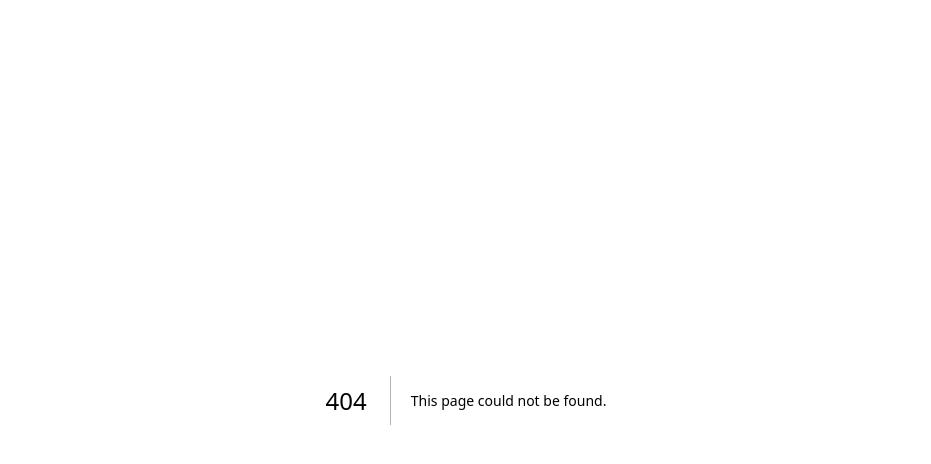
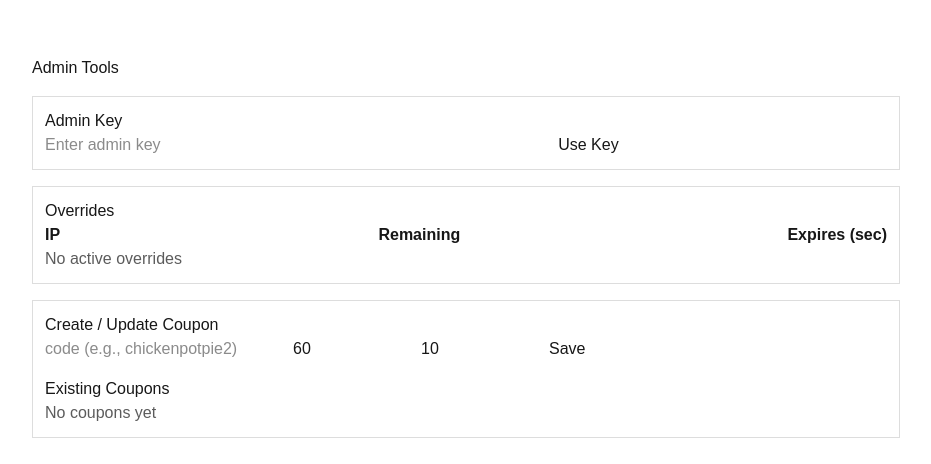
Before and after one commit to Xer0las/bh-monologue, a Next.js app: page /admin/manage in a window 1280 px wide. Before the commit this address had no page. Shown: the top 464 px of the page, without its empty margins (174-1105 px from the left). Built offline with nearby package versions, Linux system fonts and the light colour scheme.

Commit message:
Create page.tsx

```diff
--- /dev/null
+++ b/src/app/admin/manage/page.tsx
@@ -0,0 +1,161 @@
+'use client';
+
+import { useEffect, useState } from 'react';
+
+type OverrideRow = { ip: string; remaining: number; expiresInSeconds: number };
+type CouponRow = { code: string; minutes: number; uses: number };
+
+export default function AdminManagePage() {
+  const [key, setKey] = useState<string>('');
+  const [stored, setStored] = useState<string>('');
+  const [overrides, setOverrides] = useState<OverrideRow[]>([]);
+  const [coupons, setCoupons] = useState<CouponRow[]>([]);
+  const [form, setForm] = useState<CouponRow>({ code: '', minutes: 60, uses: 10 });
+  const [err, setErr] = useState<string>('');
+
+  useEffect(() => {
+    const k = localStorage.getItem('adminKey') || '';
+    setKey(k);
+    setStored(k);
+    if (k) refreshAll(k);
+  }, []);
+
+  function saveKey() {
+    localStorage.setItem('adminKey', key);
+    setStored(key);
+    refreshAll(key);
+  }
+
+  async function refreshAll(k: string) {
+    setErr('');
+    try {
+      const [ov, cp] = await Promise.all([
+        fetch('/api/admin/overrides', { headers: { 'x-admin-key': k } }),
+        fetch('/api/admin/coupons', { headers: { 'x-admin-key': k } }),
+      ]);
+      if (ov.status === 401 || cp.status === 401) {
+        setErr('Unauthorized – check admin key.');
+        setOverrides([]);
+        setCoupons([]);
+        return;
+      }
+      const ovj = await ov.json();
+      const cpj = await cp.json();
+      setOverrides(ovj.overrides || []);
+      setCoupons(cpj.coupons || []);
+    } catch (e: any) {
+      setErr(e?.message || 'Network error');
+    }
+  }
+
+  async function releaseIp(ip: string) {
+    await fetch(`/api/admin/overrides?ip=${encodeURIComponent(ip)}`, {
+      method: 'DELETE',
+      headers: { 'x-admin-key': stored },
+    });
+    refreshAll(stored);
+  }
+
+  async function createCoupon(e: React.FormEvent) {
+    e.preventDefault();
+    const res = await fetch('/api/admin/coupons', {
+      method: 'POST',
+      headers: { 'content-type': 'application/json', 'x-admin-key': stored },
+      body: JSON.stringify(form),
+    });
+    if (res.ok) {
+      setForm({ code: '', minutes: 60, uses: 10 });
+      refreshAll(stored);
+    } else {
+      const j = await res.json().catch(() => ({}));
+      setErr(j?.error || 'Failed to create coupon');
+    }
+  }
+
+  return (
+    <div style={{ maxWidth: 900, margin: '40px auto', padding: 16 }}>
+      <h1>Admin Tools</h1>
+
+      <section style={{ margin: '16px 0', padding: 12, border: '1px solid #ddd' }}>
+        <h2>Admin Key</h2>
+        <input
+          type="password"
+          placeholder="Enter admin key"
+          value={key}
+          onChange={(e) => setKey(e.target.value)}
+          style={{ width: '60%' }}
+        />
+        <button onClick={saveKey} style={{ marginLeft: 8 }}>Use Key</button>
+        {err && <p style={{ color: 'crimson' }}>{err}</p>}
+      </section>
+
+      <section style={{ margin: '16px 0', padding: 12, border: '1px solid #ddd' }}>
+        <h2>Overrides</h2>
+        <table width="100%" cellPadding={6} style={{ borderCollapse: 'collapse' }}>
+          <thead>
+            <tr>
+              <th align="left">IP</th>
+              <th align="right">Remaining</th>
+              <th align="right">Expires (sec)</th>
+              <th />
+            </tr>
+          </thead>
+          <tbody>
+            {overrides.map((o) => (
+              <tr key={o.ip}>
+                <td>{o.ip}</td>
+                <td align="right">{o.remaining}</td>
+                <td align="right">{o.expiresInSeconds}</td>
+                <td align="right">
+                  <button onClick={() => releaseIp(o.ip)}>Release</button>
+                </td>
+              </tr>
+            ))}
+            {!overrides.length && (
+              <tr><td colSpan={4} style={{ opacity: 0.7 }}>No active overrides</td></tr>
+            )}
+          </tbody>
+        </table>
+      </section>
+
+      <section style={{ margin: '16px 0', padding: 12, border: '1px solid #ddd' }}>
+        <h2>Create / Update Coupon</h2>
+        <form onSubmit={createCoupon}>
+          <input
+            placeholder="code (e.g., chickenpotpie2)"
+            value={form.code}
+            onChange={(e) => setForm({ ...form, code: e.target.value })}
+            required
+            style={{ width: 240 }}
+          />
+          <input
+            type="number"
+            placeholder="minutes"
+            value={form.minutes}
+            onChange={(e) => setForm({ ...form, minutes: Number(e.target.value) })}
+            required
+            style={{ width: 120, marginLeft: 8 }}
+          />
+          <input
+            type="number"
+            placeholder="uses"
+            value={form.uses}
+            onChange={(e) => setForm({ ...form, uses: Number(e.target.value) })}
+            required
+            style={{ width: 120, marginLeft: 8 }}
+          />
+          <button type="submit" style={{ marginLeft: 8 }}>Save</button>
+        </form>
+        <h3 style={{ marginTop: 16 }}>Existing Coupons</h3>
+        <ul>
+          {coupons.map((c) => (
+            <li key={c.code}>
+              <code>{c.code}</code> — {c.minutes} min, {c.uses} uses
+            </li>
+          ))}
+          {!coupons.length && <li style={{ opacity: 0.7 }}>No coupons yet</li>}
+        </ul>
+      </section>
+    </div>
+  );
+}
```
